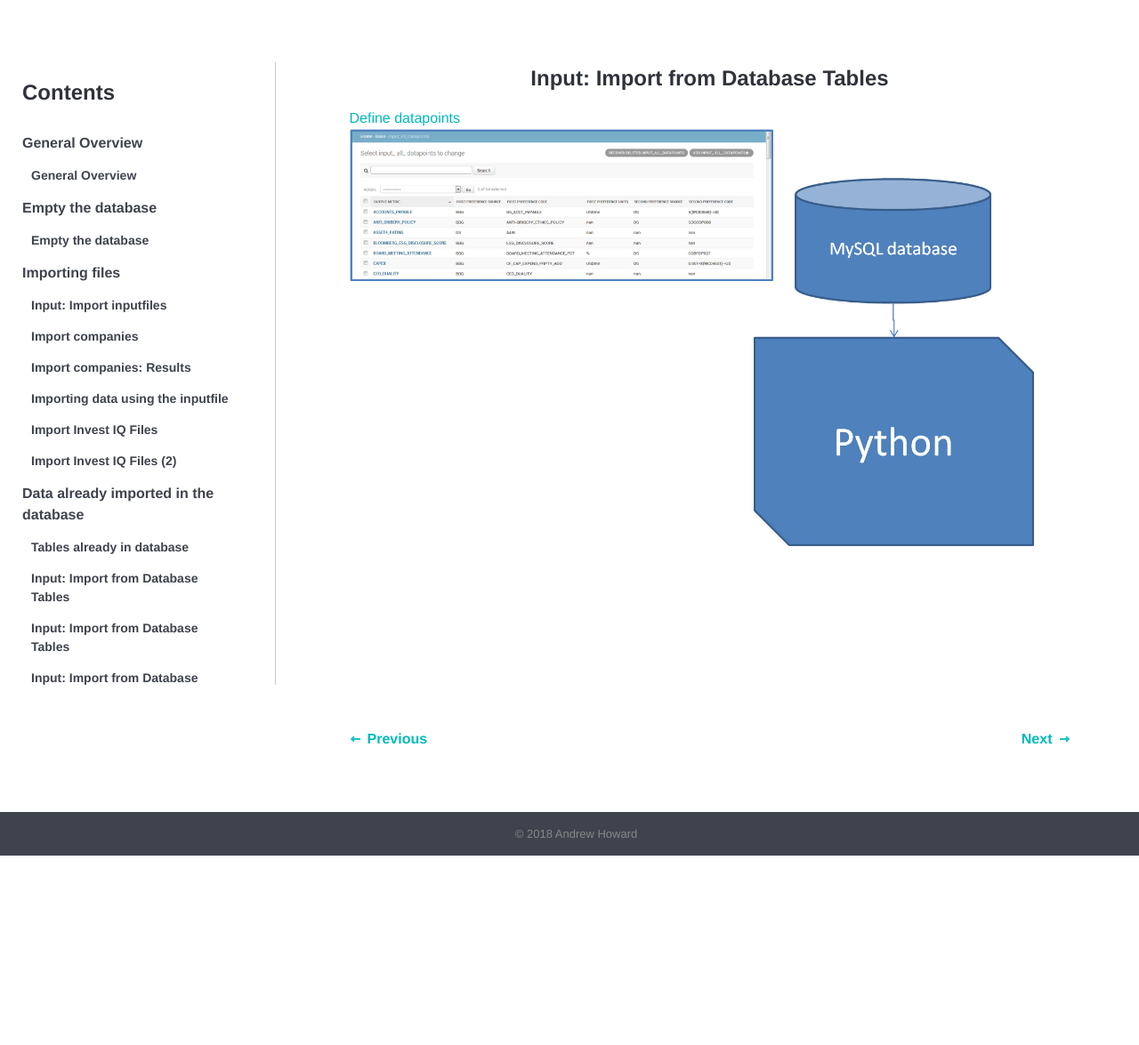
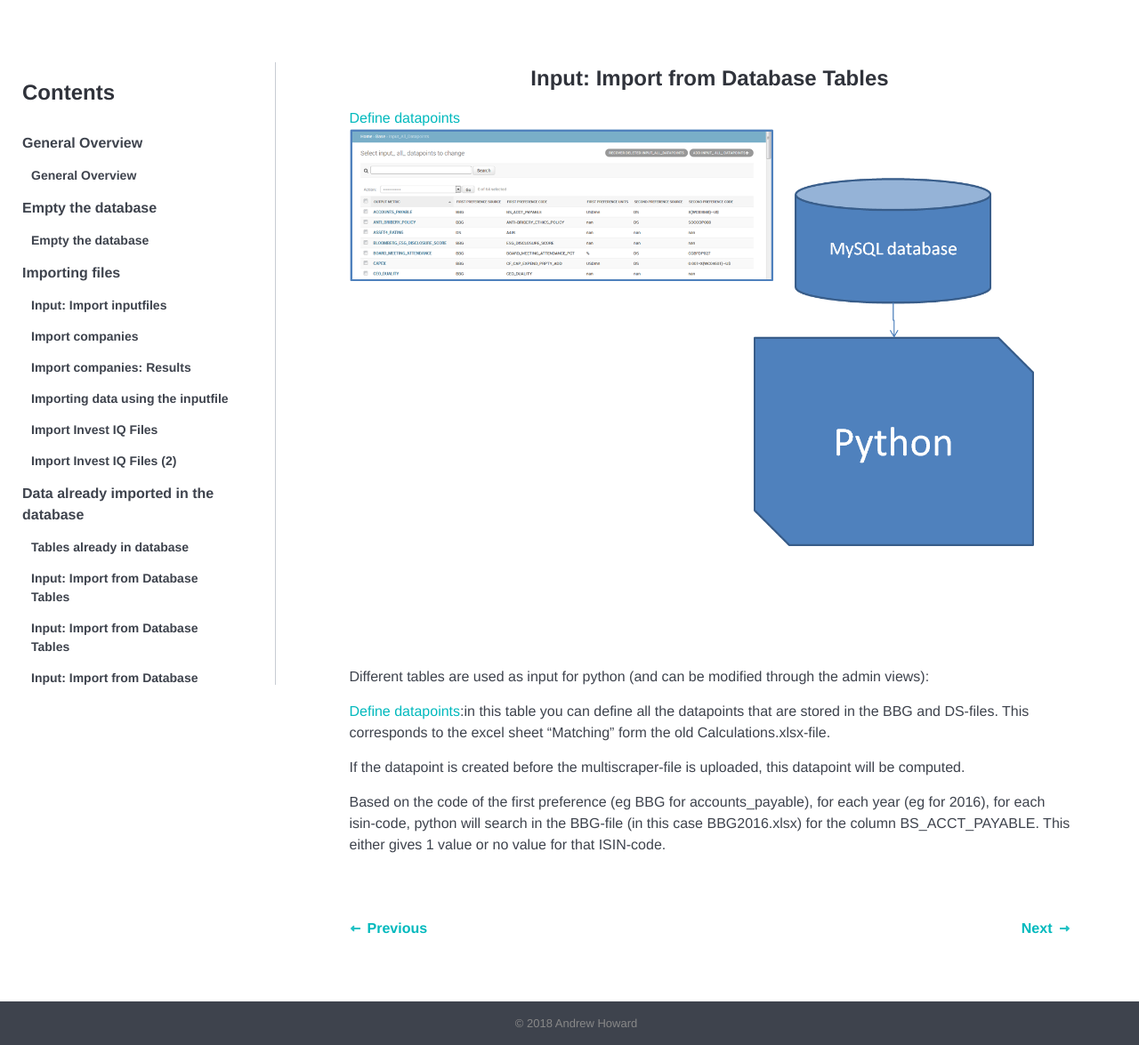
Before and after one commit to tkumpanenko/slides, a Jekyll site: the page built from _tutorials/018.html, in a window 1280 px wide. Shown: the whole page at 89% size. Built offline with Jekyll 4.4.1, drawn with Linux system fonts in a browser that asks for light colours; before the commit the page ends 962 px from its top, so only the background shows below that.

Commit message:
Update from Forestry.io - 018.html

```diff
--- a/_tutorials/018.html
+++ b/_tutorials/018.html
@@ -4,9 +4,17 @@ topic: data-in-database
 order: 6
 date: 2018-01-18 19:31:06 +0000
 ---
-
-
 <h4>Input: Import from Database Tables</h4>
-<a href="#">Define datapoints</a>
+<a href="http://scrapecalctool.scibizinformatics.com/admin/base/input_all_datapoints/">Define datapoints</a>
 
 <img src="{{site.url}}{{site.baseurl}}/images/018.png" alt="">
+
+<p>Different tables are used as input for python (and can be modified through the admin views):
+</p>
+
+<p><a href="http://scrapecalctool.scibizinformatics.com/admin/base/input_all_datapoints/">Define datapoints</a>:in this table you can define all the datapoints that are stored in the BBG and DS-files.  This corresponds to the excel sheet “Matching” form the old Calculations.xlsx-file.
+</p>
+<p>If the datapoint is created before the multiscraper-file is uploaded, this datapoint will be computed.
+</p>
+<p>Based on the code of the first preference (eg BBG for accounts_payable), for each year (eg for 2016), for each isin-code, python will search in the BBG-file (in this case BBG2016.xlsx) for the column BS_ACCT_PAYABLE. This either gives 1 value or no value for that ISIN-code.
+</p>
```
